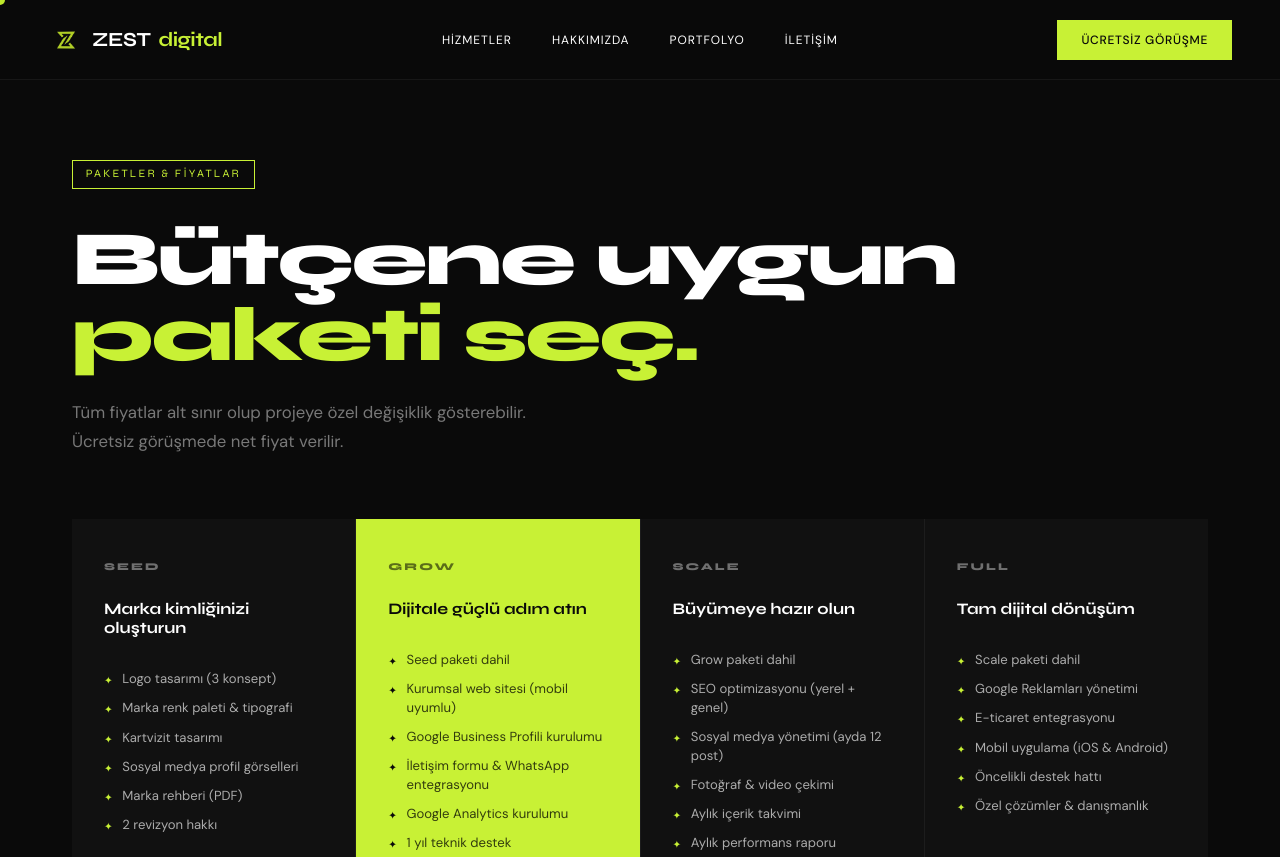
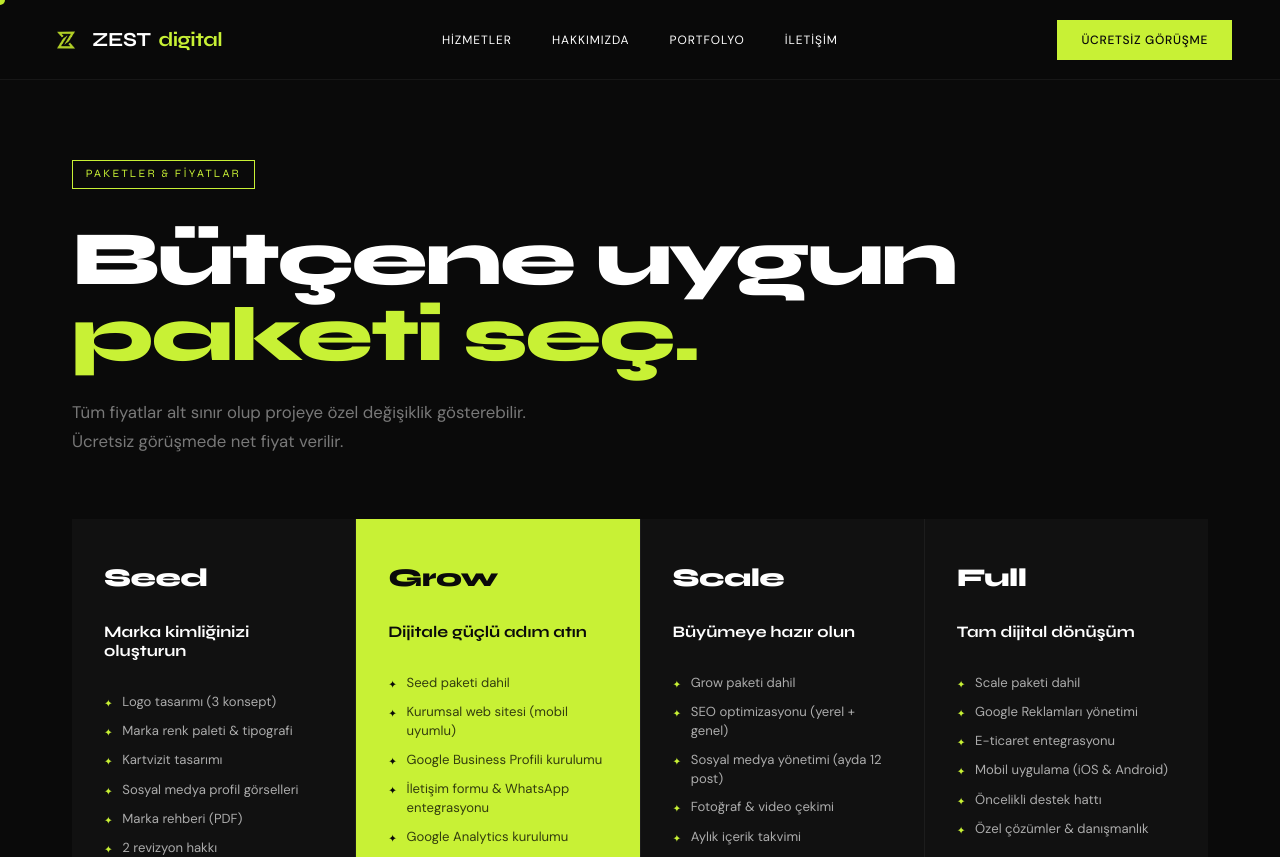
Before and after one commit to sefaeksi/zestdigital-web, a Next.js app: page /paketler in a window 1280 px wide. Shown: the top 857 px of the page. Built offline with nearby package versions, Linux system fonts and the light colour scheme.

Commit message:
Paketler: kart basliklarini buyult ve beyaz yap

```diff
--- a/src/app/paketler/page.tsx
+++ b/src/app/paketler/page.tsx
@@ -145,7 +145,7 @@ export default function PaketlerPage() {
             const muted = pkg.highlight ? "rgba(0,0,0,0.55)" : "rgba(255,255,255,0.4)";
             return (
               <div key={pkg.id} style={{ background: bg, padding: "2.5rem 2rem", display: "flex", flexDirection: "column", gap: "0" }}>
-                <p style={{ fontFamily: "var(--font-syne), sans-serif", fontWeight: 800, fontSize: "0.65rem", letterSpacing: "0.2em", textTransform: "uppercase", color: muted, marginBottom: "1.5rem" }}>
+                <p style={{ fontFamily: "var(--font-syne), sans-serif", fontWeight: 800, fontSize: "1.6rem", letterSpacing: "-0.02em", color: fg, marginBottom: "1.5rem" }}>
                   {pkg.name}
                 </p>
                 <p style={{ fontFamily: "var(--font-syne), sans-serif", fontWeight: 700, fontSize: "1rem", color: fg, marginBottom: "2rem", lineHeight: 1.2 }}>
```
